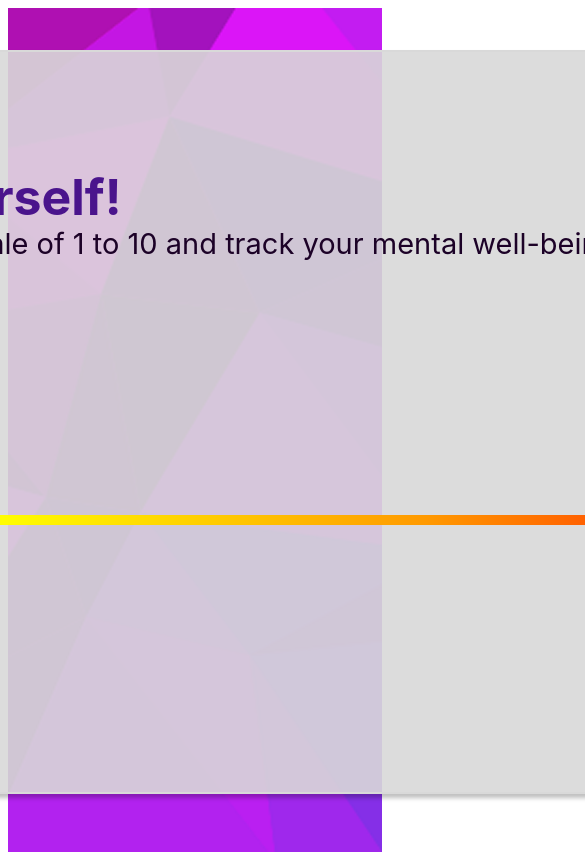
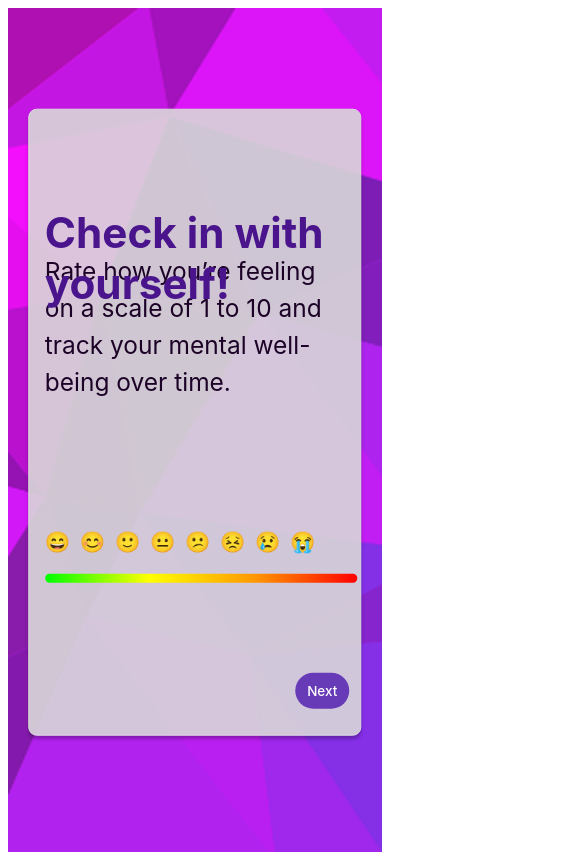
Before and after one commit to Ammar9faisal/Wellness-App, a React (Vite) app: page /survey in a window 390 px wide. Shown: the top 860 px of the page, 585 px wide, since content can reach past the window. Built offline with nearby package versions, Linux system fonts and the light colour scheme.

Commit message:
converted from pixel to viewport dimension for responsive design

```diff
--- a/src/pages/Survey.css
+++ b/src/pages/Survey.css
@@ -1,9 +1,8 @@
-/* Styles for the main body of the questionaaire */
+/* Styles for the main body of the questionaaire - this sets up the whole page */
 .body {
   margin: 0;
   padding: 0;
   font-family: Inter, system-ui, Avenir, Helvetica, Arial, sans-serif;
-    background-image: url('assets/Purple Background.png');
   background-size: cover;
   background-repeat: no-repeat;
   height: 100vh;
@@ -11,17 +10,17 @@
   justify-content: center;
   align-items: center;
   }
-  /* The main box where all the questionaaire stuff is */
+  /* The main box where all the questionaaire stuff lives */
   .container {
-    width: 1300px;
-    height: 700px;
+  width: 80vw;
+  height: 70vh;
   flex-shrink: 0;
   background-color: rgba(217, 217, 217, 0.90);
-    padding: 20px 10px 20px 40px;
-    border-radius: 10px;
-    box-shadow: 0px 4px 4px 0px rgba(0, 0, 0, 0.25);
+  padding: 2vh 1vw 2vh 4vw;
+  border-radius: 1vh;
+  box-shadow: 0px 0.4vh 0.4vh 0px rgba(0, 0, 0, 0.25);
   text-align: left;
-    border: 2px solid #D9D9D9;
+  border: 0.2vh solid #D9D9D9;
   position: absolute;
   top: 50%;
   left: 50%;
@@ -30,19 +29,19 @@
   /* The progress bar at the top - shows how far along we are */
   .progress-bar {
   width: 100%;
-    height: 5px;
+  height: 0.5vh;
   position: absolute;
-    top: 90px;
-    left: 40px;
+  top: 9vh;
+  left: 4vw;
   display: flex;
   justify-content: flex-start;
   align-items: center;
-    gap: 5px;
+  gap: 0.5vw;
   }
   /* Each little dash in the progress bar */
   .dash {
-    width: 100px;
-    height: 7px;
+  width: 10vw;
+  height: 0.7vh;
   background-color: #808080;
   }
   /* The active dash - highlights the current question */
@@ -52,36 +51,36 @@
   /* Container for the big header text */
   .header-bar {
   width: 100%;
-    padding: 10px 0;
+  padding: 1vh 0;
   position: absolute;
-    top: 100px;
-    left: 40px;
+  top: 10vh;
+  left: 4vw;
   }
-  /* The  title text - like "Question 1" or the intro */
+  /* The big bold title text - like "Question 1" or the intro */
   .header-text {
-    font-size: 50px;
+  font-size: 5vh;
   font-style: normal;
   font-weight: 700;
   line-height: normal;
   color: #4a148c;
-    margin-top: 5px;
+  margin-top: 0.5vh;
   text-align: left;
   }
-  /* Intro text on the first page */
+  /* Intro text on the first page - sets the stage */
   .intro-text {
-    font-size: 29px;
+  font-size: 2.9vh;
   color: #1C0227;
   text-align: left;
-    margin: 150px 0 50px 0;
+  margin: 15vh 0 5vh 0;
   line-height: 1.5;
   max-width: 90%;
   }
   /* Styles for each question text */
   .question {
-    font-size: 29px;
+  font-size: 2.9vh;
   color: #1C0227;
   text-align: left;
-    margin: 230px 0 50px 0;
+  margin: 23vh 0 5vh 0;
   line-height: 1.5;
   max-width: 90%;
   }
@@ -90,7 +89,7 @@
   display: flex;
   flex-direction: column;
   align-items: flex-start;
-    margin: 150px 0 50px 0;
+  margin: 15vh 0 5vh 0;
   }
   /* The row of clickable numbers (1-10) */
   .scale-numbers {
@@ -98,38 +97,38 @@
   justify-content: flex-start;
   align-items: center;
   flex-wrap: nowrap;
-    gap: 25px;
+  gap: 2.5vw;
   }
   /* The row of emojis below the numbers */
   .scale-emojis {
   display: flex;
   justify-content: flex-start;
   align-items: center;
-    margin-top: 10px;
-    gap: 70px;
+  margin-top: 1vh;
+  gap: 7vw;
   }
   /* Container for the intro page’s emoji scale */
   .emoji-scale {
   display: flex;
   flex-direction: column;
   align-items: flex-start;
-    margin: 150px 0 50px 0;
+  margin: 15vh 0 5vh 0;
   }
   /* The row of emojis on the intro page */
   .emoji-row {
   display: flex;
   justify-content: flex-start;
   align-items: center;
-    gap: 25px;
-    margin-bottom: 10px;
+  gap: 2.5vw;
+  margin-bottom: 1vh;
   }
-  /*  gradient bar  */
+  /* Cool gradient bar under the intro emojis */
   .gradient-bar {
   width: 100%;
-    height: 10px;
+  height: 1vh;
   background: linear-gradient(to right, #00ff00, #ffff00, #ff9900, #ff0000);
-    border-radius: 5px;
-    margin-top: 10px;
+  border-radius: 0.5vh;
+  margin-top: 1vh;
   }
   /* Groups each number or emoji in the scale */
   .number-group {
@@ -141,8 +140,8 @@
   .number {
   background-color: #9c27b0;
   color: white;
-    padding: 10px 20px;
-    border-radius: 5px;
+  padding: 1vh 2vw;
+  border-radius: 0.5vh;
   cursor: pointer;
   transition: background-color 0.3s;
   }
@@ -152,39 +151,39 @@
   }
   /* Styles for the emojis */
   .emoji {
-    font-size: 24px;
+  font-size: 2.4vh;
   }
-  /* The "Next" button */
+  /* The "Next" button - moves us forward */
   .next-button {
   background-color: #673ab7;
   color: white;
-    padding: 12px 30px;
+  padding: 1.2vh 3vw;
   border: none;
-    border-radius: 25px;
+  border-radius: 2.5vh;
   cursor: pointer;
-    font-size: 16px;
+  font-size: 1.6vh;
   transition: background-color 0.3s;
   position: absolute;
-    bottom: 30px;
-    right: 30px;
+  bottom: 3vh;
+  right: 3vw;
   }
   /* Hover effect for the Next button */
   .next-button:hover {
   background-color: #512da8;
   }
-  /* Back button  */
+  /* Back button - takes us to the previous page */
   .back-button {
   background-color: #673ab7;
   color: white;
-    padding: 12px 30px;
+  padding: 1.2vh 3vw;
   border: none;
-    border-radius: 25px;
+  border-radius: 2.5vh;
   cursor: pointer;
-    font-size: 16px;
+  font-size: 1.6vh;
   transition: background-color 0.3s;
   position: absolute;
-    bottom: 30px;
-    left: 30px;
+  bottom: 3vh;
+  left: 3vw;
   }
   /* Hover effect for the Back button */
   .back-button:hover {
```
Lines whose indentation alone changed are shown as unchanged.
